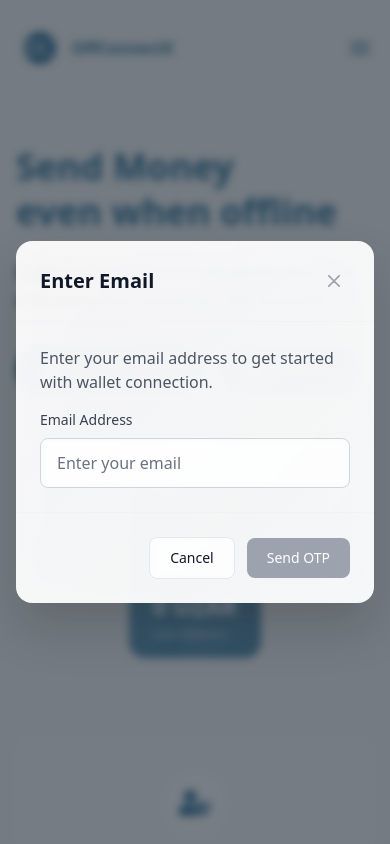
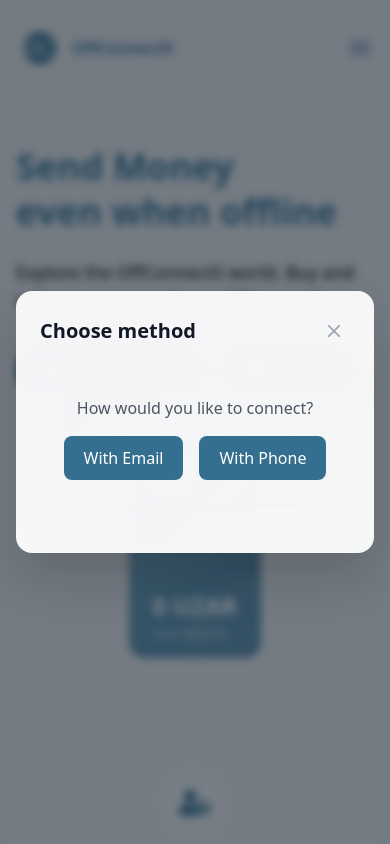
Before and after one commit to champagne101/xmas, a React (Vite) app: page / in a window 390 px wide. Both pictures are taken after a click on the button "Connect". Shown: the top 844 px of the page. Built offline with nearby package versions, Linux system fonts and the light colour scheme.

Commit message:
added connection for phone number

```diff
--- a/src/components/Modal.jsx
+++ b/src/components/Modal.jsx
@@ -3,7 +3,8 @@ import { AiFillPlayCircle } from 'react-icons/ai';
 
 const Modal = () => {
   const [isOpen, setIsOpen] = useState(false);
-  const [step, setStep] = useState(1); // 1: email, 2: otp, 3: wallet
+  const [method, setMethod] = useState(null); // 'email' or 'phone'
+  const [step, setStep] = useState(0); // 1: email, 2: otp, 3: wallet
   const [email, setEmail] = useState('');
   const [otp, setOtp] = useState('');
   const [isLoading, setIsLoading] = useState(false);
@@ -40,7 +41,8 @@ const Modal = () => {
 
   const openModal = () => {
     setIsOpen(true);
-    setStep(1);
+    setStep(0);
+    setMethod(null);
     setEmail('');
     setOtp('');
   };
@@ -122,6 +124,7 @@ const Modal = () => {
 
                 <div className="flex items-center justify-between p-6 border-b border-gray-200/20 dark:border-gray-600/20 relative z-10">
                   <h3 className="text-xl font-semibold text-gray-900 dark:text-white">
+                    {step === 0 && 'Choose method '}
                     {step === 1 && 'Enter Email'}
                     {step === 2 && 'Verify OTP'}
                     {step === 3 && 'Connect Wallet'}
@@ -139,6 +142,34 @@ const Modal = () => {
 
                 {/* Modal Body */}
                 <div className="p-6 space-y-6 relative z-10">
+                  {step === 0 && (
+                    <div className="space-y-4 text-center">
+                      <p className="text-base text-gray-600 dark:text-gray-300">
+                        How would you like to connect?
+                      </p>
+                      <div className="flex justify-center gap-4">
+                        <button
+                          onClick={() => {
+                            setMethod('email');
+                            setStep(1);
+                          }}
+                          className="px-5 py-2.5 bg-[#346f8f] text-white rounded-lg hover:bg-[#185371] transition-all"
+                          >
+                          With Email
+                        </button>
+                        <button
+                        onClick={() => {
+                            setMethod('phone');
+                            setStep(1);
+                          }}
+                          className="px-5 py-2.5 bg-[#346f8f] text-white rounded-lg hover:bg-[#185371] transition-all"
+                        >
+                        With Phone
+                        </button>
+                      </div>
+                    </div>
+                  )}
+
                   {step === 1 && (
                     <div className="space-y-4">
                       <p className="text-base text-gray-600 dark:text-gray-300">
```
